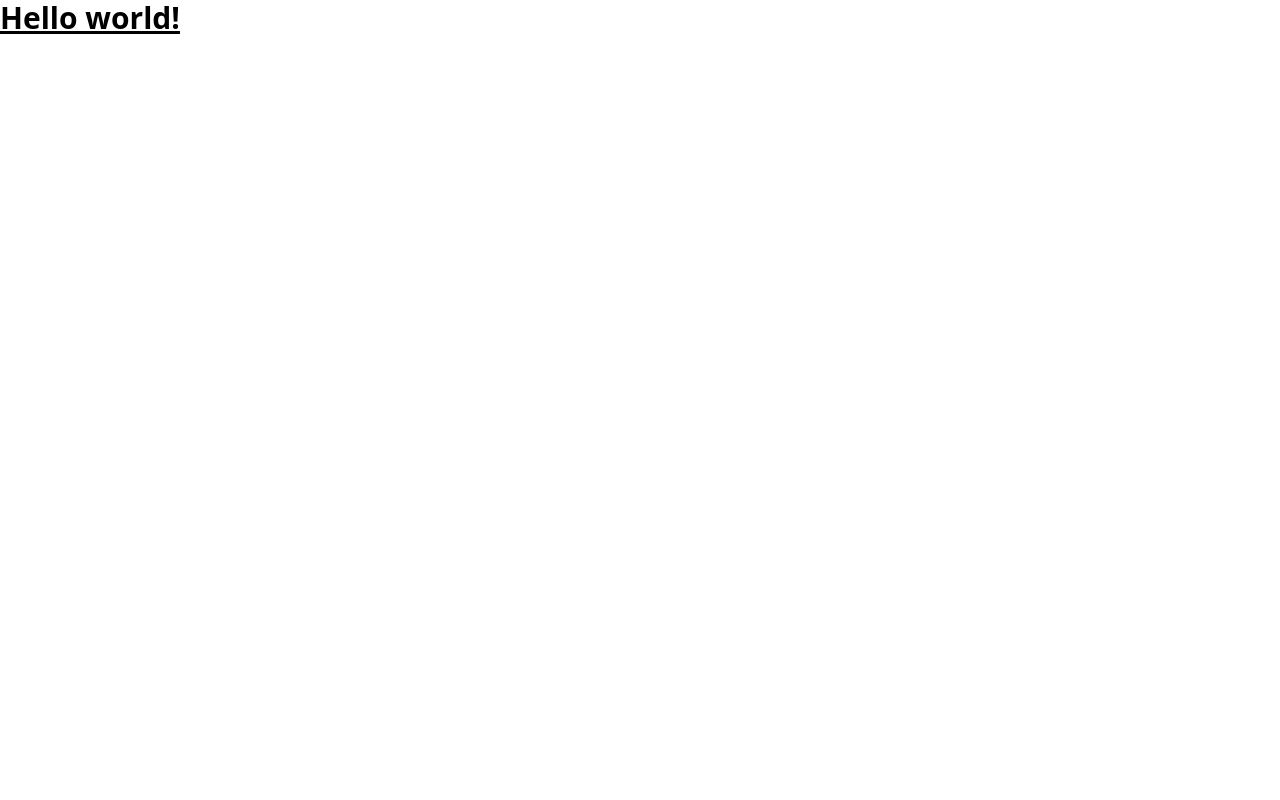
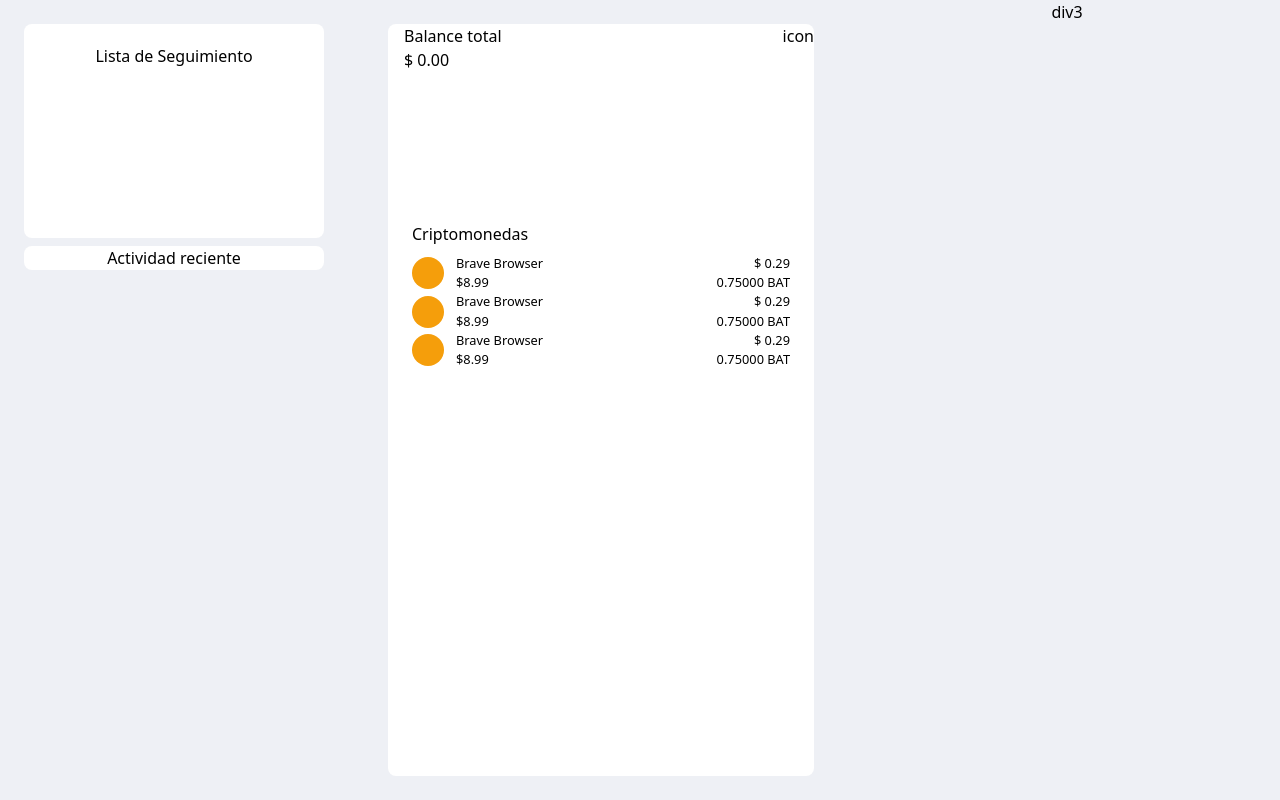
Before and after one commit to w-amadeus/Uphold-Clone, a website: page src/index.html in a window 1280 px wide. Drawn offline with nearby package versions, Linux system fonts and the light colour scheme; files that its build step writes are made by us from their sources.

Commit message:
Se agrego el main page
Se agrego algunos elementos html y configuracion personalizada a tailwind

```diff
--- a/src/index.html
+++ b/src/index.html
@@ -1,13 +1,92 @@
-<!doctype html>
+<!DOCTYPE html>
 <html>
-<head>
-  <meta charset="UTF-8">
-  <meta name="viewport" content="width=device-width, initial-scale=1.0">
-  <link href="/dist/output.css" rel="stylesheet">
-</head>
-<body>
-  <h1 class="text-3xl font-bold underline">
-    Hello world!
-  </h1>
-</body>
+	<head>
+		<meta charset="UTF-8" />
+		<meta name="viewport" content="width=device-width, initial-scale=1.0" />
+		<link href="/dist/output.css" rel="stylesheet" />
+	</head>
+	<body
+		class="h-screen flex flex-row justify-between bg-bg-uphold-light gap-10"
+	>
+		<div class="my-6 mx-6">
+			<div class="flex items-center flex-col gap-2 w-full">
+				<div class="text-center bg-white border-0 rounded-lg w-full">
+					<p class="py-5">Lista de Seguimiento</p>
+					<canvas> asdas </canvas>
+				</div>
+				<div class="text-center bg-white border-0 rounded-lg w-full">
+					<div>Actividad reciente</div>
+				</div>
+			</div>
+		</div>
+		<div class="bg-white w-full my-6 border-0 rounded-lg">
+			<div class="w-full">
+				<div class="flex justify-between">
+					<div class="px-4">
+						<p class="font-sans">Balance total</p>
+						<p>$ 0.00</p>
+					</div>
+					<div>icon</div>
+				</div>
+				<canvas></canvas>
+			</div>
+			<section class="mx-6">
+				<p>Criptomonedas</p>
+				<ul class="mt-2">
+					<li>
+						<div class="flex justify-between">
+							<div class="flex items-center gap-3">
+								<div
+									class="rounded-full bg-amber-500 h-8 w-8 text-center"
+								></div>
+								<div>
+									<p class="text-tiny">Brave Browser</p>
+									<p class="text-tiny">$8.99</p>
+								</div>
+							</div>
+							<div class="flex flex-col">
+								<p class="text-tiny text-right">$ 0.29</p>
+								<p class="text-tiny text-right">0.75000 BAT</p>
+							</div>
+						</div>
+					</li>
+					<li>
+						<div class="flex justify-between">
+							<div class="flex items-center gap-3">
+								<div
+									class="rounded-full bg-amber-500 h-8 w-8 text-center"
+								></div>
+								<div>
+									<p class="text-tiny">Brave Browser</p>
+									<p class="text-tiny">$8.99</p>
+								</div>
+							</div>
+							<div class="flex flex-col">
+								<p class="text-tiny text-right">$ 0.29</p>
+								<p class="text-tiny text-right">0.75000 BAT</p>
+							</div>
+						</div>
+					</li>
+					<li>
+						<div class="flex justify-between">
+							<div class="flex items-center gap-3">
+								<div
+									class="rounded-full bg-amber-500 h-8 w-8 text-center"
+								></div>
+								<div>
+									<p class="text-tiny">Brave Browser</p>
+									<p class="text-tiny">$8.99</p>
+								</div>
+							</div>
+							<div class="flex flex-col">
+								<p class="text-tiny text-right">$ 0.29</p>
+								<p class="text-tiny text-right">0.75000 BAT</p>
+							</div>
+						</div>
+					</li>
+				</ul>
+			</section>
+		</div>
+		<div class="text-center w-full">div3</div>
+	</body>
 </html>
--- a/tailwind.config.js
+++ b/tailwind.config.js
@@ -1,7 +1,19 @@
+const defaultTheme = require('tailwindcss/defaultTheme')
+
 module.exports = {
   content: ["./src/**/*.{html,js}"],
   theme: {
-    extend: {},
+    extend: {
+      colors: {
+        'bg-uphold-light': '#eef0f5'
+      },
+      fontFamily: {
+        'sans': ['Proxima Nova', ...defaultTheme.fontFamily.sans]
+      },
+      fontSize: {
+        'tiny': '0.8rem'
+      }
+    },
   },
   plugins: [],
 }
```
